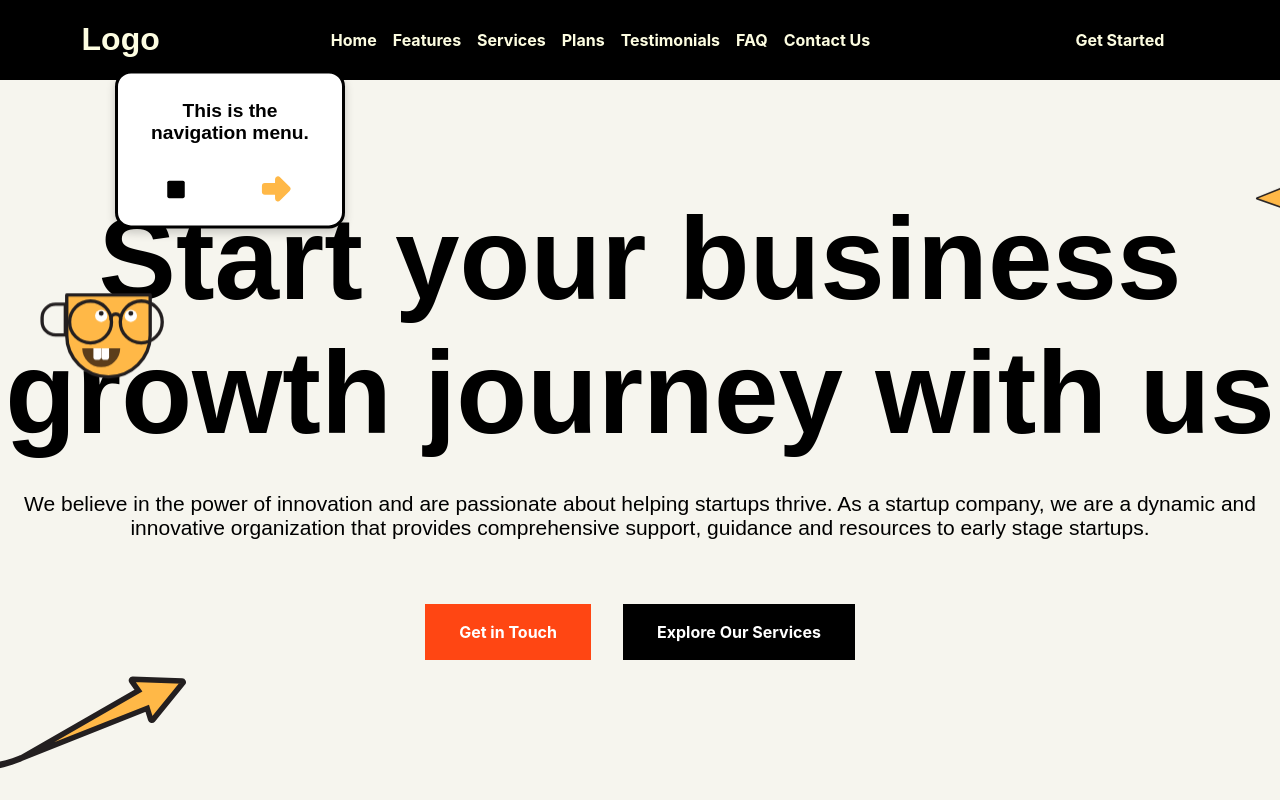
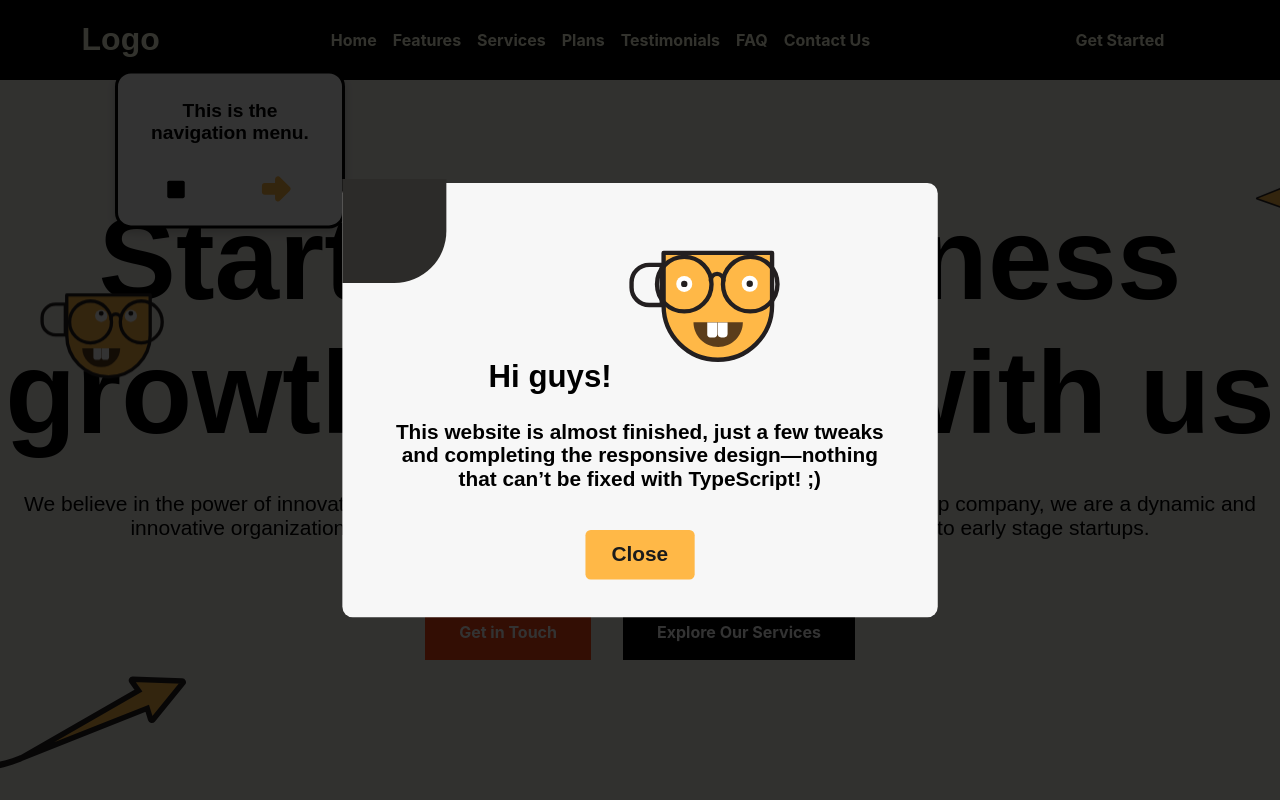
Before and after one commit to Yamil-Pedroso/uiux-showcase, a React (Vite) app in the folder startup-agency/: page / in a window 1280 px wide. Shown: the top 800 px of the page. Built offline with nearby package versions, Linux system fonts and the light colour scheme.

Commit message:
Added Modal note to start navigate

```diff
--- a/startup-agency/src/assets/images/index.ts
+++ b/startup-agency/src/assets/images/index.ts
@@ -8,6 +8,7 @@ import deco4 from './svg/deco4.svg'
 import deco5 from './svg/deco5.svg'
 import deco6 from './svg/deco6.svg'
 import toolTipChar from './svg/tooltip-char.svg'
+import charFront from './svg/char-front.svg'
 
 export interface IImage {
     [key: string]: string
@@ -24,6 +25,7 @@ const images: IImage = {
     deco5,
     deco6,
     toolTipChar,
+    charFront,
 }
 
 export default images
--- a/startup-agency/src/components/app-tour/styles.ts
+++ b/startup-agency/src/components/app-tour/styles.ts
@@ -45,7 +45,7 @@ export const AppTourWrapper = styled.div<IAppTourProps>`
   position: absolute;
   top: ${(props) => props.top}px;
   left: ${(props) => props.left}px;
-  z-index: 1000;
+  z-index: 2;
 
   p {
     font-size: 1.2rem;
--- /dev/null
+++ b/startup-agency/src/components/modal-note/ModalNote.tsx
@@ -0,0 +1,44 @@
+import { ModalOverlay, ModalContent, ModalTitle, ModalText, CloseButton, Shape } from './styles';
+import { motion } from 'framer-motion';
+import images from '../../assets/images';
+
+interface ModalNoteProps {
+  onClose: () => void;
+}
+
+const ModalNote = ({ onClose }: ModalNoteProps) => (
+  <motion.div
+    initial={{ opacity: 0 }}
+    animate={{ opacity: 1 }}
+    transition={{ delay: 3, duration: 0.5 }}
+    style={{ position: 'fixed', top: 0, left: 0, right: 0, bottom: 0, zIndex: 1000 }}
+  >
+    <ModalOverlay as={motion.div} onClick={onClose}> {/* Detecta clics fuera del modal */}
+      <motion.div
+        initial={{ scale: 0.5, opacity: 0 }}
+        animate={{ scale: 1.3, opacity: 1 }}
+        transition={{
+          delay: 3,
+          type: 'spring',
+          stiffness: 300,
+          damping: 15,
+          mass: 0.8,
+        }}
+        onClick={(e) => e.stopPropagation()}
+      >
+        <ModalContent>
+          <Shape />
+          <ModalTitle>Hi guys!
+            <img src={images.charFront} alt="Waving Hand" />
+            </ModalTitle>
+          <ModalText>
+          This website is almost finished, just a few tweaks and completing the responsive design—nothing that can’t be fixed with TypeScript! ;)
+          </ModalText>
+          <CloseButton onClick={onClose}>Close</CloseButton>
+        </ModalContent>
+      </motion.div>
+    </ModalOverlay>
+  </motion.div>
+);
+
+export default ModalNote;
--- /dev/null
+++ b/startup-agency/src/components/modal-note/styles.ts
@@ -0,0 +1,122 @@
+import styled from 'styled-components';
+
+export const ModalOverlay = styled.div`
+  position: fixed;
+  top: 0;
+  left: 0;
+  right: 0;
+  bottom: 0;
+  background-color: rgba(0, 0, 0, 0.8);
+  display: flex;
+  justify-content: center;
+  align-items: center;
+  z-index: 1000;
+`;
+
+export const ModalContent = styled.div`
+  background: #f7f7f7;
+  padding: 1.8rem;
+  border-radius: 0.5rem;
+  max-width: 25rem;
+  width: 100%;
+  text-align: center;
+  overflow: hidden;
+
+  @media (max-width: 60rem) {
+    max-width: 21.875rem;
+    padding: 1rem;
+  }
+
+  @media (max-width: 48rem) {
+    max-width: 18.75rem;
+    padding: 0.875rem;
+  }
+
+  @media (max-width: 34.375rem) {
+    max-width: 16.25rem;
+    padding: 0.75rem;
+  }
+`;
+
+export const Shape = styled.div`
+  position: absolute;
+  top: -.2rem;
+  left: 0;
+  width: 5rem;
+  height: 5rem;
+  border-bottom-right-radius: 50%;
+  background-color: #2c2b29;
+`;
+
+export const ModalTitle = styled.h2`
+  margin-top: 0;
+  font-size: 1.5rem;
+
+  img {
+    margin-left: 0.625rem;
+    width: 8rem;
+    height: 8rem;
+  }
+
+  @media (max-width: 60rem) {
+    font-size: 1.375rem;
+  }
+
+  @media (max-width: 48rem) {
+    font-size: 1.25rem;
+  }
+
+  @media (max-width: 34.375rem) {
+    font-size: 1.125rem;
+  }
+`;
+
+export const ModalText = styled.p`
+  margin: 0.625rem 0;
+  font-size: 1rem;
+   font-weight: bold;
+
+  @media (max-width: 60rem) {
+    font-size: 0.9375rem;
+  }
+
+  @media (max-width: 48rem) {
+    font-size: 0.875rem;
+  }
+
+  @media (max-width: 34.375rem) {
+    font-size: 0.8125rem;
+  }
+`;
+
+export const CloseButton = styled.button`
+  margin-top: 1.25rem;
+  padding: 0.625rem 1.25rem;
+  font-size: 1rem;
+  cursor: pointer;
+  background-color: #ffb847;
+  color: #1b1b1b;
+   font-weight: bold;
+  border: none;
+  border-radius: 0.25rem;
+  transition: background-color 0.3s ease;
+
+  &:hover {
+    background-color: #ffc76e;
+  }
+
+  @media (max-width: 60rem) {
+    padding: 0.5rem 1rem;
+    font-size: 0.9375rem;
+  }
+
+  @media (max-width: 48rem) {
+    padding: 0.5rem 0.875rem;
+    font-size: 0.875rem;
+  }
+
+  @media (max-width: 34.375rem) {
+    padding: 0.4375rem 0.75rem;
+    font-size: 0.8125rem;
+  }
+`;
--- a/startup-agency/src/pages/StartUpAgency.tsx
+++ b/startup-agency/src/pages/StartUpAgency.tsx
@@ -1,13 +1,20 @@
+import { useEffect, useState } from 'react';
 import * as MyComponent from '../components';
 import ScrollUp from '../components/common/scroll-up/ScrollUp';
+import ModalNote from '../components/modal-note/ModalNote';
 
 const StartUpAgency = () => {
+  const [isModalOpen, setIsModalOpen] = useState(false);
 
+  useEffect(() => {
+    setIsModalOpen(true);
+  }, []);
 
-
+  const closeModal = () => setIsModalOpen(false);
 
   return (
     <div>
+      {isModalOpen && <ModalNote onClose={closeModal} />}
       <MyComponent.Navbar id="home" />
       <MyComponent.Hero id="hero" />
       <MyComponent.TeamGallery id="team-gallery" />
```
Also changed, not shown: startup-agency/src/assets/images/svg/char-front.svg (added), 1 other file (tests, documents, lock files or other folders).
